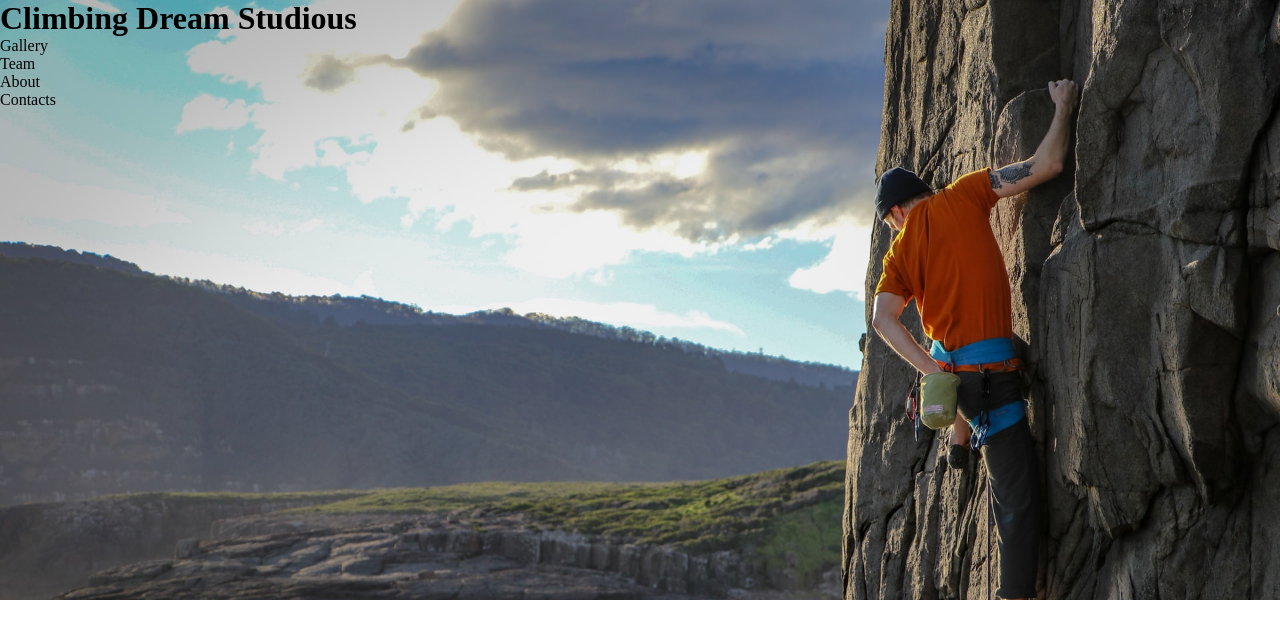
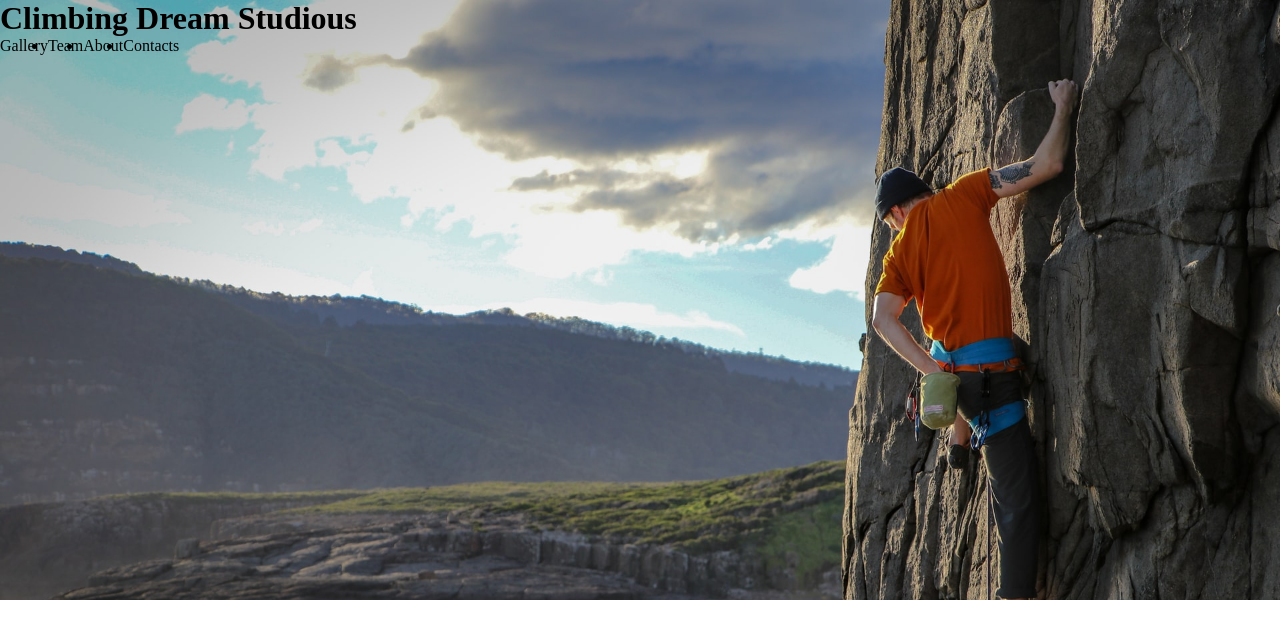
Before and after one commit to CashFreak/CashFreak.github.io, a plain HTML site: page index.html in a window 1280 px wide. Drawn offline with Linux system fonts and the light colour scheme.

Commit message:
Update style.css

```diff
--- a/CSS/style.css
+++ b/CSS/style.css
@@ -13,3 +13,6 @@
 header {
     position: fixed;
 }
+nav ul {
+    display: inline-flex;
+}
```
